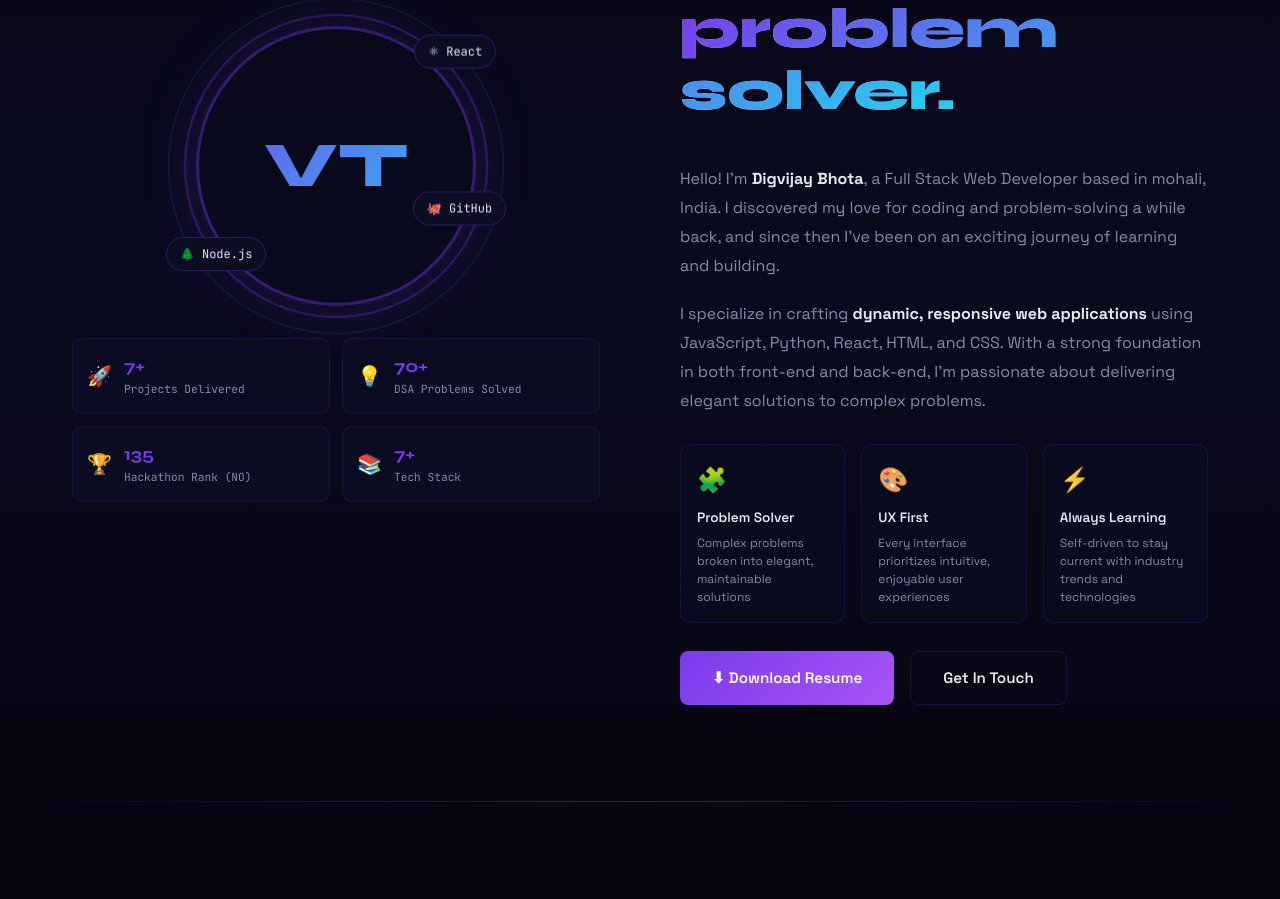
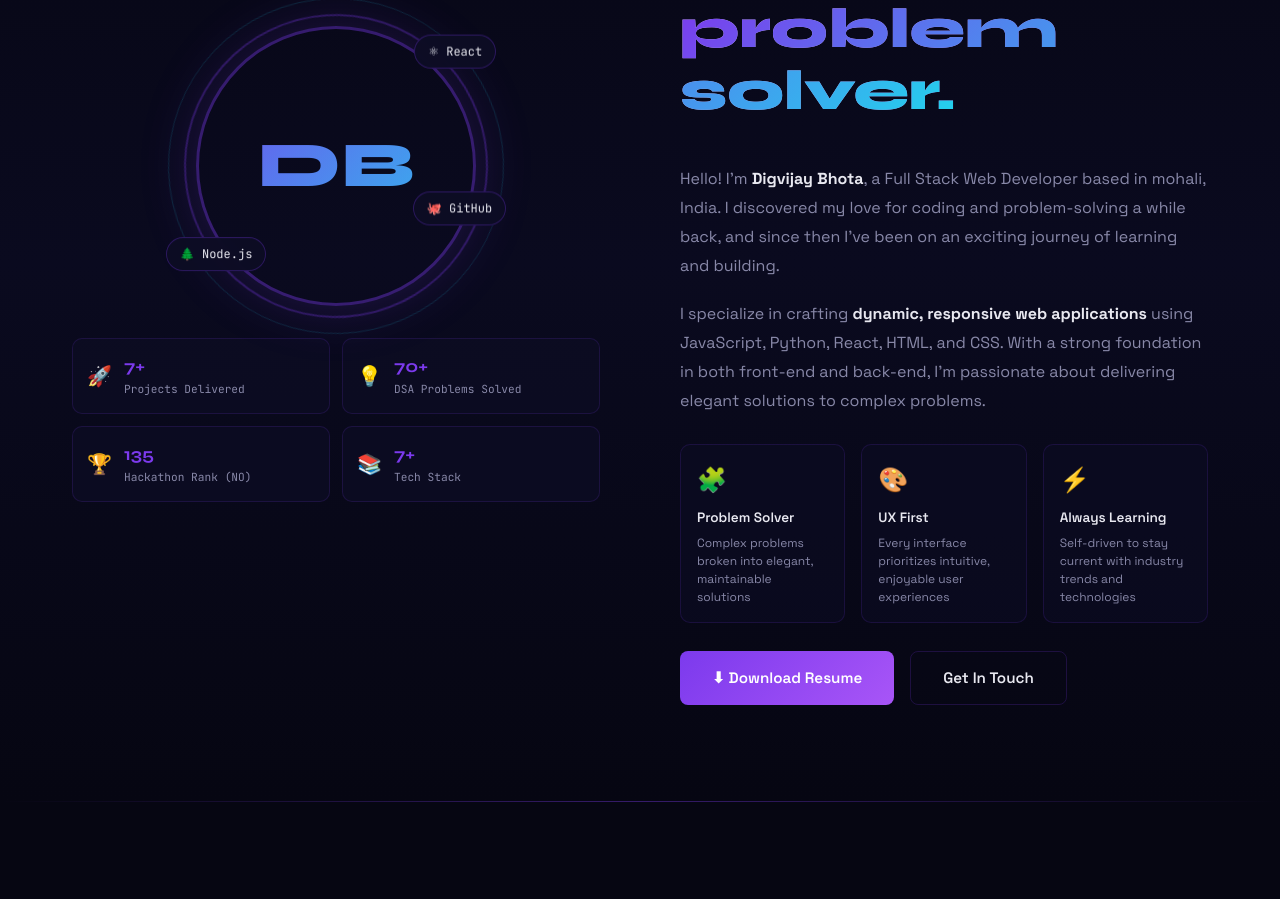
Before and after one commit to Digvijay-Bhota/Developer-Portfolio, a React (Create React App) app: page / in a window 1280 px wide. Shown: the part 1176-2075 px from the top of the page. Built offline with nearby package versions, Linux system fonts and the light colour scheme.

Commit message:
Change avatar placeholder text from 'VT' to 'DB'

```diff
--- a/src/components/About.js
+++ b/src/components/About.js
@@ -39,7 +39,7 @@ export default function About() {
               <div className="avatar-ring" />
               <div className="avatar-ring ring-2" />
               <div className="avatar-placeholder">
-                <span>VT</span>
+                <span>DB</span>
               </div>
               {/* Floating badges */}
               <div className="float-badge badge-react">⚛ React</div>
```
